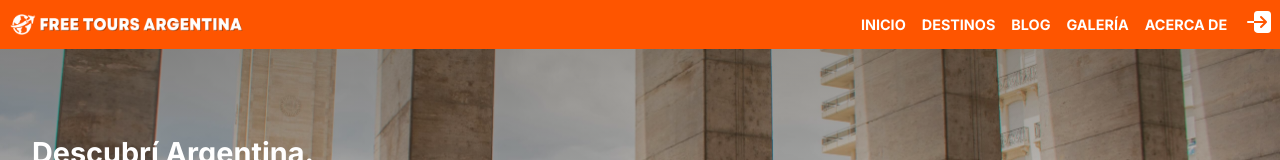
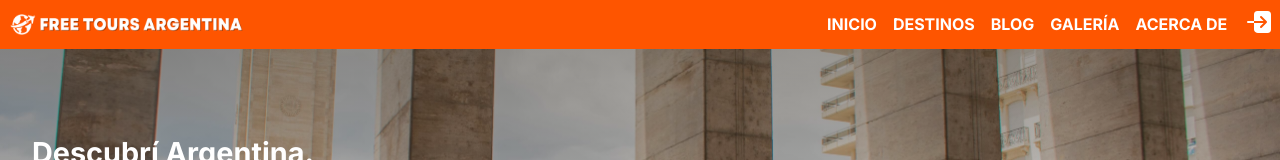
Before and after one commit to GonzaloGuaimas/tourism-blog-website-nextjs, a Next.js app: page / in a window 1280 px wide. Shown: the top 160 px of the page. Built offline with nearby package versions, Linux system fonts and the light colour scheme; no server answers; the database is empty.

Commit message:
fix navBar hover

```diff
--- a/styles/globals.css
+++ b/styles/globals.css
@@ -47,12 +47,12 @@ a {
   text-align: -webkit-center;
 }
 .navBarMenu h3{
-  font-size: .9rem;
+  font-size: 1rem;
   transition: font-size .2s ease;
   color: white;
 }
 .navBarMenu h3:hover{
-  font-size: 1.1rem;
+  font-size: 1.05rem;
 }
 .navBarMenu hr {
   display: none;
```
